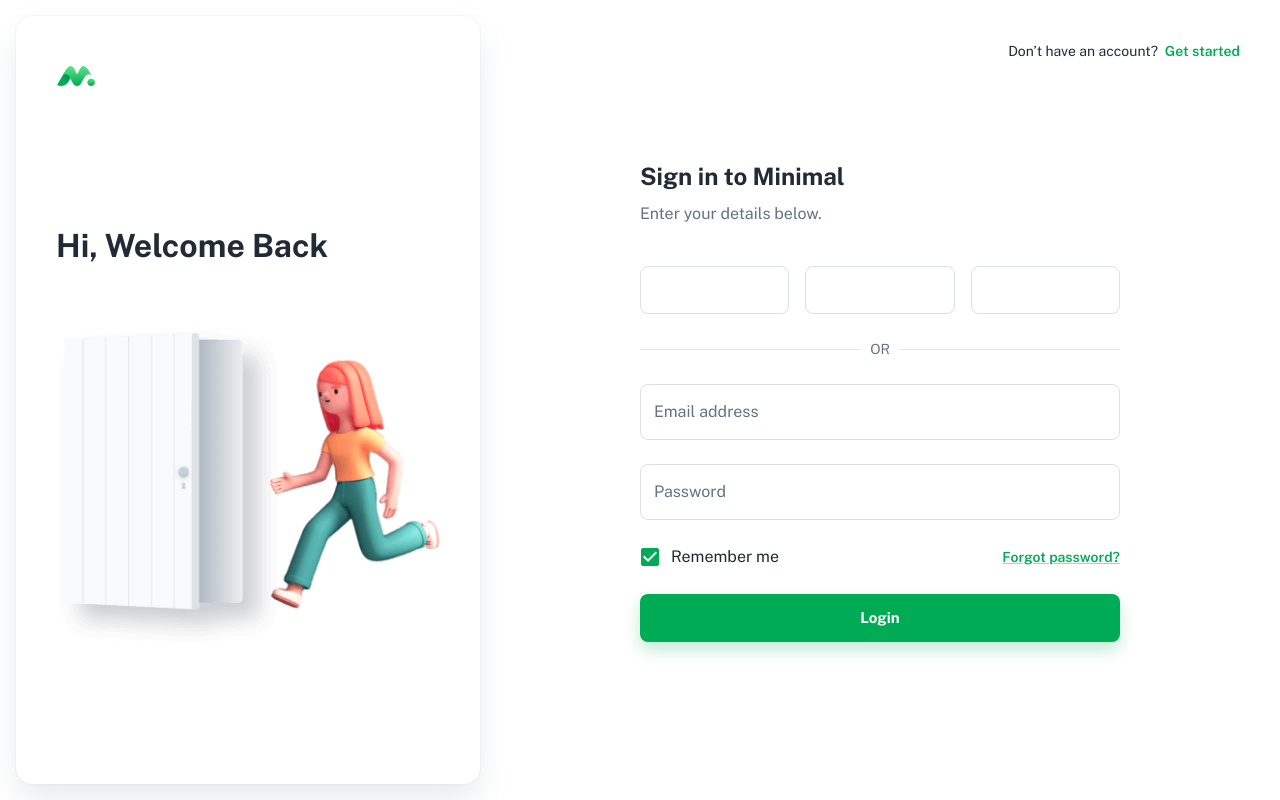
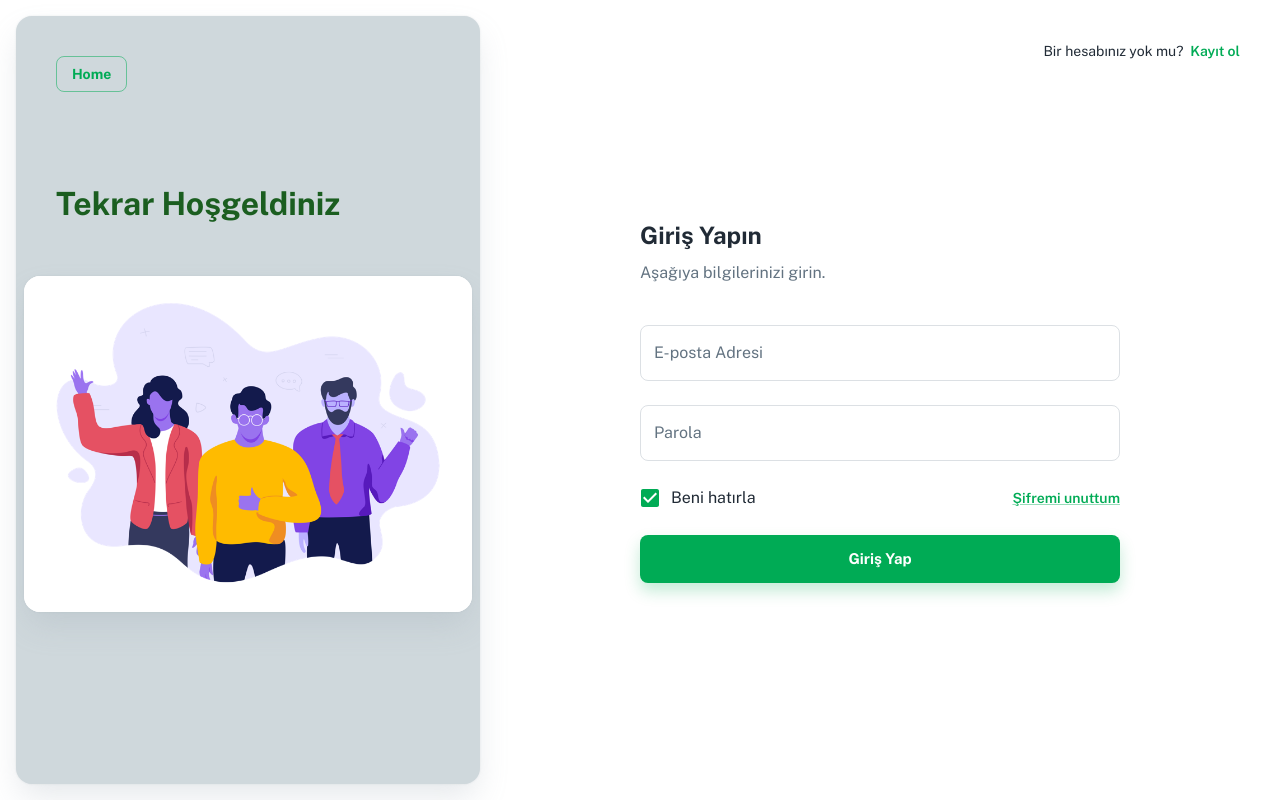
Before and after one commit to EmreKse/BoostHR-React-Project, a React (Create React App) app: page /login in a window 1280 px wide. Built offline with nearby package versions, Linux system fonts and the light colour scheme; a web font is replaced by a local one.

Commit message:
login-register ok

```diff
--- a/src/components/authentication/login/LoginForm.js
+++ b/src/components/authentication/login/LoginForm.js
@@ -24,8 +24,10 @@ export default function LoginForm() {
   const [showPassword, setShowPassword] = useState(false);
 
   const LoginSchema = Yup.object().shape({
-    email: Yup.string().email('Email must be a valid email address').required('Email is required'),
-    password: Yup.string().required('Password is required')
+    email: Yup.string()
+      .email('E-postanız geçerli bir formatta olmalıdır')
+      .required('E-posta gereklidir'),
+    password: Yup.string().required('Parola gereklidir')
   });
 
   const formik = useFormik({
@@ -54,7 +56,7 @@ export default function LoginForm() {
             fullWidth
             autoComplete="username"
             type="email"
-            label="Email address"
+            label="E-posta Adresi"
             {...getFieldProps('email')}
             error={Boolean(touched.email && errors.email)}
             helperText={touched.email && errors.email}
@@ -64,7 +66,7 @@ export default function LoginForm() {
             fullWidth
             autoComplete="current-password"
             type={showPassword ? 'text' : 'password'}
-            label="Password"
+            label="Parola"
             {...getFieldProps('password')}
             InputProps={{
               endAdornment: (
@@ -83,11 +85,11 @@ export default function LoginForm() {
         <Stack direction="row" alignItems="center" justifyContent="space-between" sx={{ my: 2 }}>
           <FormControlLabel
             control={<Checkbox {...getFieldProps('remember')} checked={values.remember} />}
-            label="Remember me"
+            label="Beni hatırla"
           />
 
           <Link component={RouterLink} variant="subtitle2" to="#">
-            Forgot password?
+            Şifremi unuttum
           </Link>
         </Stack>
 
@@ -98,7 +100,7 @@ export default function LoginForm() {
           variant="contained"
           loading={isSubmitting}
         >
-          Login
+          Giriş Yap
         </LoadingButton>
       </Form>
     </FormikProvider>
--- a/src/layouts/AuthLayout.js
+++ b/src/layouts/AuthLayout.js
@@ -2,10 +2,8 @@ import PropTypes from 'prop-types';
 import { Link as RouterLink } from 'react-router-dom';
 // material
 import { styled } from '@mui/material/styles';
-import { Typography } from '@mui/material';
+import { Typography, Button, Box } from '@mui/material';
 // components
-import Logo from '../components/Logo';
-//
 import { MHidden } from '../components/@material-extend';
 
 // ----------------------------------------------------------------------
@@ -35,9 +33,11 @@ AuthLayout.propTypes = {
 export default function AuthLayout({ children }) {
   return (
     <HeaderStyle>
-      <RouterLink to="/">
-        <Logo />
-      </RouterLink>
+      <Box component={RouterLink} to="/" sx={{ display: 'inline-flex', textDecoration: 'none' }}>
+        <Button sx={{ backgrundColor: 'white' }} fullWidth variant="outlined">
+          Home
+        </Button>
+      </Box>
 
       <MHidden width="smDown">
         <Typography
--- a/src/layouts/LogoOnlyLayout.js
+++ b/src/layouts/LogoOnlyLayout.js
@@ -1,6 +1,7 @@
 import { Link as RouterLink, Outlet } from 'react-router-dom';
 // material
 import { styled } from '@mui/material/styles';
+import { Button, Box } from '@mui/material';
 // components
 import Logo from '../components/Logo';
 
@@ -24,9 +25,11 @@ export default function LogoOnlyLayout() {
   return (
     <>
       <HeaderStyle>
-        <RouterLink to="/">
-          <Logo />
-        </RouterLink>
+        <Box component={RouterLink} to="/" sx={{ display: 'inline-flex', textDecoration: 'none' }}>
+          <Button sx={{ backgrundColor: 'white' }} fullWidth variant="outlined">
+            Home
+          </Button>
+        </Box>
       </HeaderStyle>
       <Outlet />
     </>
--- a/src/layouts/dashboard/DashboardSidebar.js
+++ b/src/layouts/dashboard/DashboardSidebar.js
@@ -5,7 +5,7 @@ import { Link as RouterLink, useLocation } from 'react-router-dom';
 import { styled } from '@mui/material/styles';
 import { Button, Box, Link, Drawer, Typography, Avatar } from '@mui/material';
 // components
-import homeFill from '@iconify/icons-eva/home-fill';
+// import homeFill from '@iconify/icons-eva/home-fill';
 // import Logo from '../../components/Logo';
 import Scrollbar from '../../components/Scrollbar';
 import NavSection from '../../components/NavSection';
@@ -58,8 +58,8 @@ export default function DashboardSidebar({ isOpenSidebar, onCloseSidebar }) {
       }}
     >
       <Box sx={{ px: 4.5, py: 3 }}>
-        <Box component={RouterLink} to="/" sx={{ display: 'inline-flex' }}>
-          <Button fullWidth color="inherit" variant="outlined">
+        <Box component={RouterLink} to="/" sx={{ display: 'inline-flex', textDecoration: 'none' }}>
+          <Button fullWidth variant="outlined">
             Home
           </Button>
         </Box>
--- a/src/pages/Login.js
+++ b/src/pages/Login.js
@@ -8,7 +8,6 @@ import AuthLayout from '../layouts/AuthLayout';
 import Page from '../components/Page';
 import { MHidden } from '../components/@material-extend';
 import { LoginForm } from '../components/authentication/login';
-import AuthSocial from '../components/authentication/AuthSocial';
 
 // ----------------------------------------------------------------------
 
@@ -43,18 +42,20 @@ export default function Login() {
   return (
     <RootStyle title="Login | Minimal-UI">
       <AuthLayout>
-        Don’t have an account? &nbsp;
+        Bir hesabınız yok mu? &nbsp;
         <Link underline="none" variant="subtitle2" component={RouterLink} to="/register">
-          Get started
+          Kayıt ol
         </Link>
       </AuthLayout>
 
       <MHidden width="mdDown">
-        <SectionStyle>
-          <Typography variant="h3" sx={{ px: 5, mt: 10, mb: 5 }}>
-            Hi, Welcome Back
+        <SectionStyle sx={{ backgroundColor: '#CFD8DC' }}>
+          <Typography variant="h3" sx={{ px: 5, mt: 0, mb: 5, color: '#1B5E20' }}>
+            Tekrar Hoşgeldiniz
           </Typography>
-          <img src="/static/illustrations/illustration_login.png" alt="login" />
+          <SectionStyle sx={{ margin: 1, maxWidth: 448 }}>
+            <img src="/static/illustrations/welcome.png" alt="login" />
+          </SectionStyle>
         </SectionStyle>
       </MHidden>
 
@@ -62,19 +63,18 @@ export default function Login() {
         <ContentStyle>
           <Stack sx={{ mb: 5 }}>
             <Typography variant="h4" gutterBottom>
-              Sign in to Minimal
+              Giriş Yapın
             </Typography>
-            <Typography sx={{ color: 'text.secondary' }}>Enter your details below.</Typography>
+            <Typography sx={{ color: 'text.secondary' }}>Aşağıya bilgilerinizi girin.</Typography>
           </Stack>
-          <AuthSocial />
 
           <LoginForm />
 
           <MHidden width="smUp">
             <Typography variant="body2" align="center" sx={{ mt: 3 }}>
-              Don’t have an account?&nbsp;
-              <Link variant="subtitle2" component={RouterLink} to="register">
-                Get started
+              Bir hesabınız yok mu?&nbsp;
+              <Link variant="subtitle2" component={RouterLink} to="/register">
+                Kayıt ol
               </Link>
             </Typography>
           </MHidden>
--- a/src/pages/Register.js
+++ b/src/pages/Register.js
@@ -48,16 +48,16 @@ export default function Register() {
         </Link>
       </AuthLayout>
 
-      {/* <MHidden width="mdDown">
-        <SectionStyle sx={{ backgroundColor: '#007B55' }}>
-          <Typography variant="h4" sx={{ px: 5, mt: 10, mb: 5, color: 'white' }}>
+      <MHidden width="mdDown">
+        <SectionStyle sx={{ backgroundColor: '#CFD8DC' }}>
+          <Typography variant="h4" sx={{ px: 5, mt: 0, mb: 5, color: '#1B5E20' }}>
             Şirketinizi daha kolay yönetin. Hem de tek bir yazılımla!
           </Typography>
           <SectionStyle sx={{ margin: 1, maxWidth: 448 }}>
             <img alt="register" src="/static/illustrations/business.jpg" />
           </SectionStyle>
         </SectionStyle>
-      </MHidden> */}
+      </MHidden>
 
       <Container>
         <ContentStyle>
```
Also changed, not shown: public/static/illustrations/welcome.png (added).
